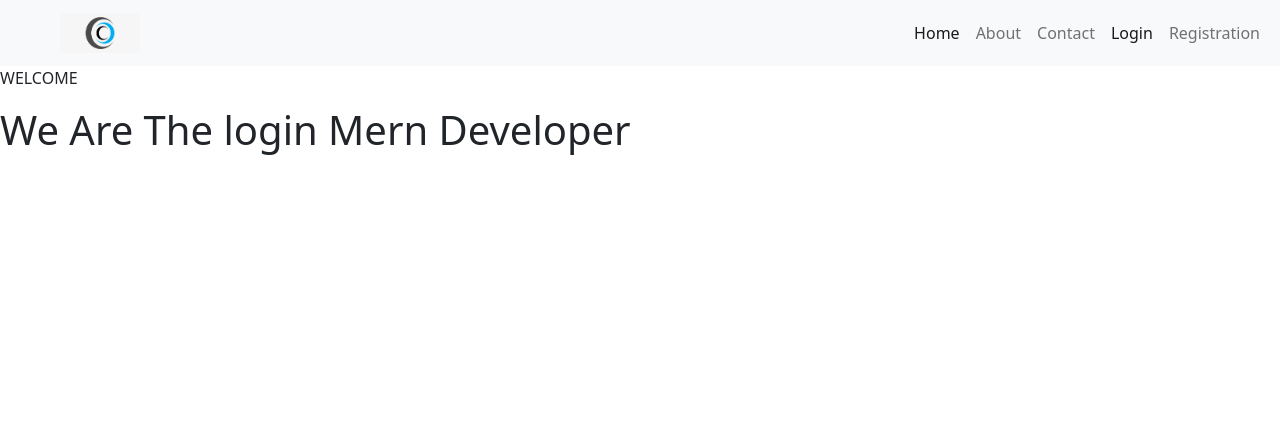
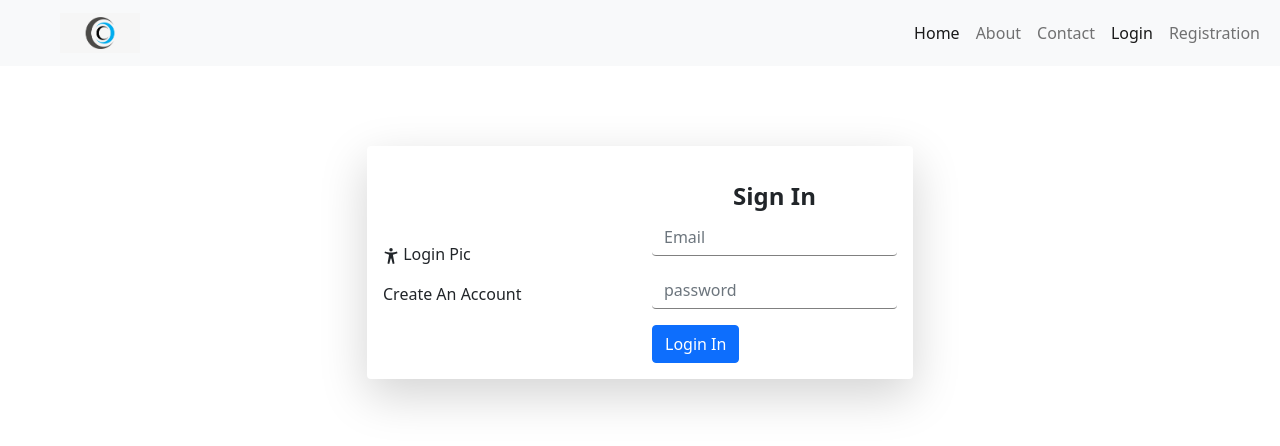
Before and after one commit to mubashar2020aziz/small_mern_project, a React (Create React App) app in the folder client/: page /login in a window 1280 px wide. Shown: the top 446 px of the page. Built offline with nearby package versions, Linux system fonts and the light colour scheme.

Commit message:
complete login form

```diff
--- a/client/package.json
+++ b/client/package.json
@@ -9,6 +9,7 @@
     "bootstrap": "^5.0.1",
     "react": "^18.1.0",
     "react-dom": "^18.1.0",
+    "react-icons": "^4.3.1",
     "react-router-dom": "^6.3.0",
     "react-scripts": "5.0.1",
     "web-vitals": "^2.1.4"
--- a/client/src/components/Login.js
+++ b/client/src/components/Login.js
@@ -1,11 +1,98 @@
 import React from 'react';
-
+import { IoAccessibilitySharp } from 'react-icons/io5';
 const Login = () => {
   return (
-    <div>
-      <p>WELCOME</p>
-      <h1>We Are The login Mern Developer</h1>
-    </div>
+    <>
+      <div className="container">
+        <div
+          className="row"
+          style={{
+            display: 'flex',
+            justifyContent: 'center',
+            marginTop: '80px',
+          }}
+        >
+          <div className="col-md-6">
+            <div
+              className="card shadow-lg rounded"
+              style={{ border: 'none', outline: 'none' }}
+            >
+              <div className="card-body">
+                <div className="row">
+                  <div className="col-md-6">
+                    <p
+                      className="left"
+                      style={{ marginTop: '80px', cursor: 'pointer' }}
+                    >
+                      <IoAccessibilitySharp /> Login Pic
+                    </p>
+                    <p style={{ cursor: 'pointer' }}>Create An Account</p>
+                  </div>
+                  <div className="col-md-6">
+                    <h4
+                      className="header"
+                      style={{
+                        alignItems: 'center',
+                        marginTop: '20px',
+                        display: 'flex',
+                        textAlign: 'center',
+                        justifyContent: 'center',
+                        fontWeight: 'bold',
+                      }}
+                    >
+                      Sign In
+                    </h4>
+
+                    <form>
+                      <div class="mb-3">
+                        <input
+                          type="email"
+                          className="form-control"
+                          id="email"
+                          name="email"
+                          placeholder="Email"
+                          autoComplete="off"
+                          style={{
+                            border: 'none',
+                            outLine: 'none',
+                            borderBottom: '1px solid gray',
+                          }}
+                        />
+                      </div>
+
+                      <div class="mb-3">
+                        <input
+                          type="password"
+                          className="form-control"
+                          id="password"
+                          name="password"
+                          placeholder="password"
+                          autoComplete="off"
+                          style={{
+                            border: 'none',
+                            outLine: 'none',
+                            borderBottom: '1px solid gray',
+                          }}
+                        />
+                      </div>
+
+                      <button
+                        type="submit"
+                        name="signup"
+                        id="signup"
+                        className="btn btn-primary"
+                      >
+                        Login In
+                      </button>
+                    </form>
+                  </div>
+                </div>
+              </div>
+            </div>
+          </div>
+        </div>
+      </div>
+    </>
   );
 };
 
--- a/client/src/components/SignUp.js
+++ b/client/src/components/SignUp.js
@@ -4,10 +4,14 @@ const SignUp = () => {
   return (
     <>
       <div className="container">
-        <div className="row pt-5 ">
-          <div className="col-md-12 ">
-            <div className="card">
+        <div className="row pt-5 d-flex justify-content-center">
+          <div className="col-md-8 ">
+            <div
+              className="card shadow-lg rounded"
+              style={{ border: 'none', outline: 'none' }}
+            >
               <h4
+                className="header"
                 style={{
                   alignItems: 'center',
                   marginTop: '20px',
@@ -18,7 +22,7 @@ const SignUp = () => {
               >
                 SignUp
               </h4>
-              <div className="card-body ">
+              <div className="card-body">
                 <div className="row ">
                   <div className="col-md-6">
                     <form>
@@ -42,7 +46,7 @@ const SignUp = () => {
                         <input
                           type="Email"
                           class="form-control"
-                          id="Email"
+                          id="email"
                           name="email"
                           placeholder="Email"
                           autoComplete="off"
@@ -118,7 +122,12 @@ const SignUp = () => {
                         />
                       </div>
 
-                      <button type="submit" class="btn btn-primary">
+                      <button
+                        type="submit"
+                        name="signup"
+                        id="signup"
+                        class="btn btn-primary"
+                      >
                         Submit
                       </button>
                     </form>
```
Also changed, not shown: 1 other file (tests, documents, lock files or other folders).
